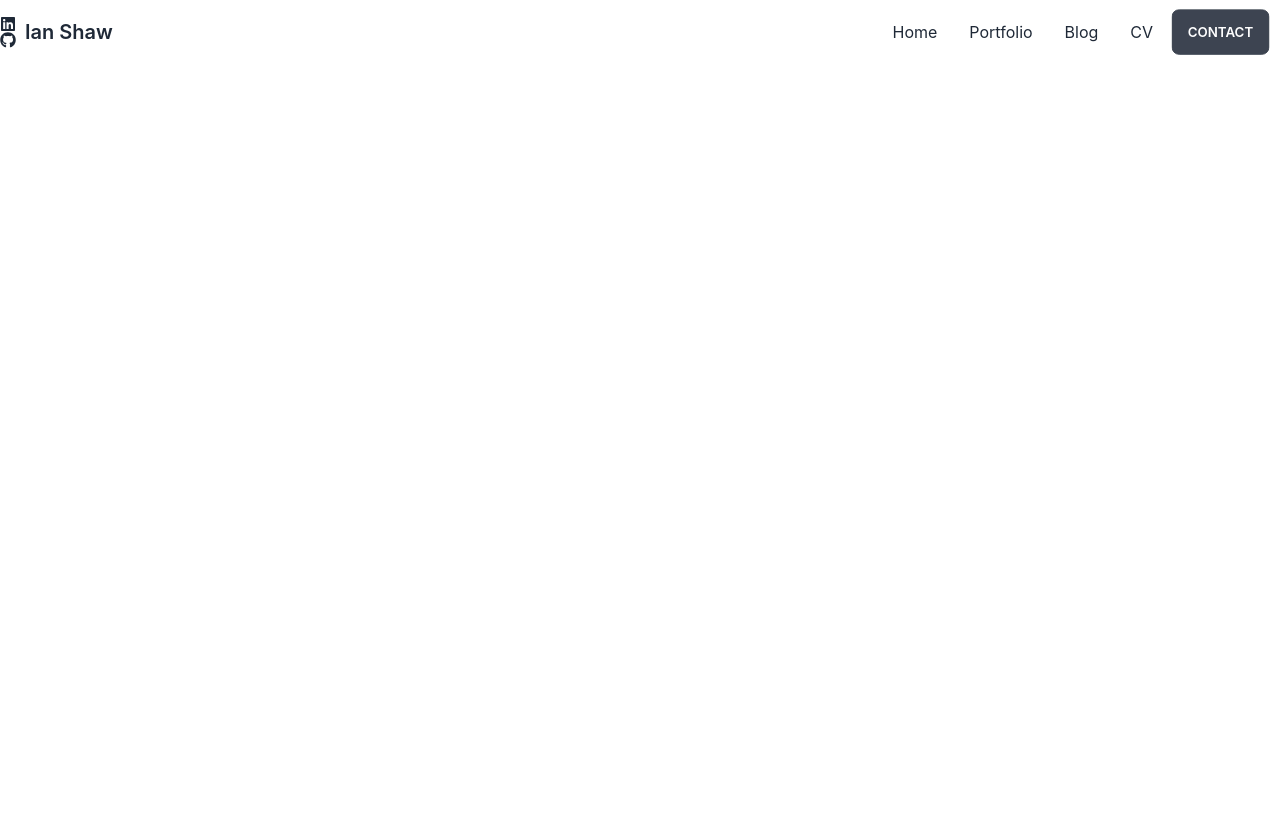
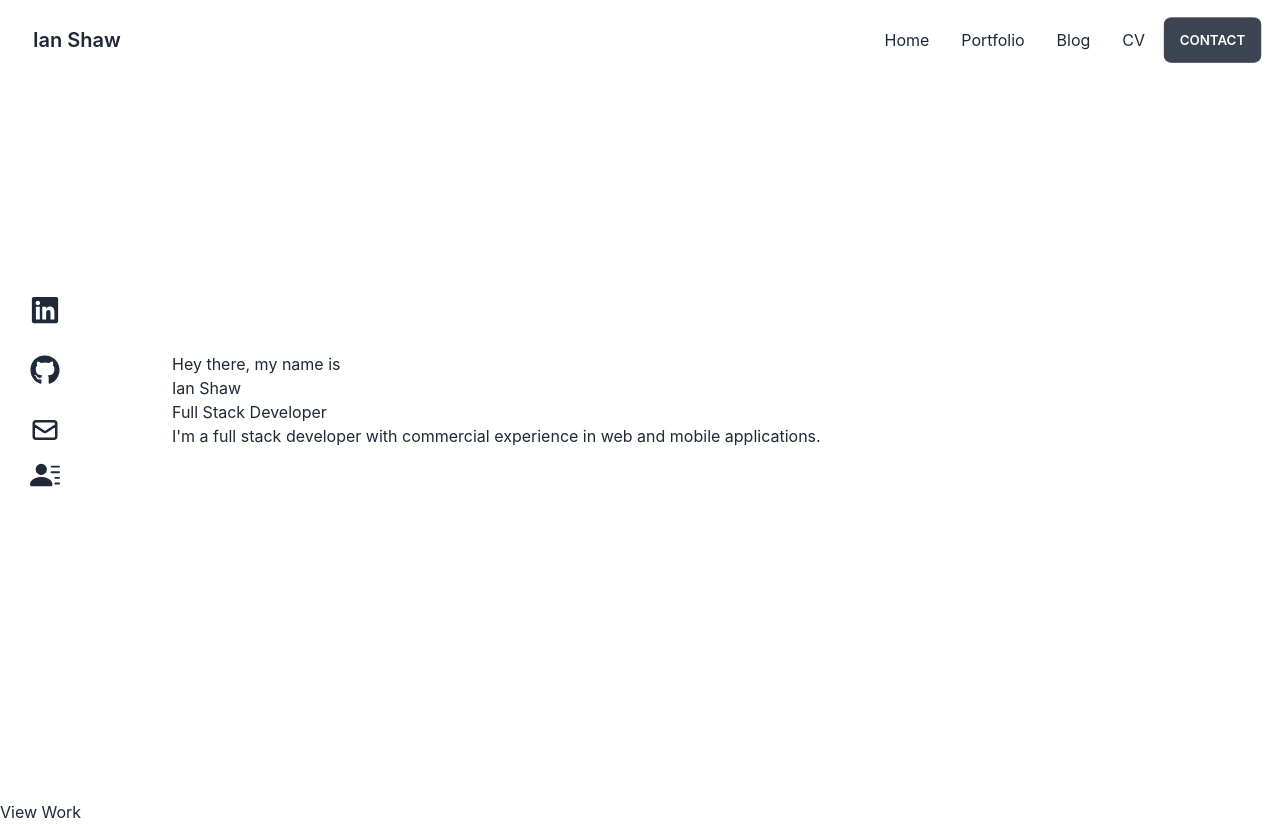
Before and after one commit to Ianshaw93/personalWebsite, a React (Vite) app: page / in a window 1280 px wide. Before the commit the page ends 800 px from the top, so only its background shows below. Built offline with nearby package versions, Linux system fonts and the light colour scheme.

Commit message:
added initial content to home page

```diff
--- a/package.json
+++ b/package.json
@@ -11,7 +11,8 @@
     "daisyui": "^2.14.3",
     "react": "^18.0.0",
     "react-dom": "^18.0.0",
-    "react-icons": "^4.4.0"
+    "react-icons": "^4.4.0",
+    "react-scroll": "^1.8.7"
   },
   "devDependencies": {
     "@originjs/vite-plugin-global-style": "^1.0.2",
--- a/src/App.tsx
+++ b/src/App.tsx
@@ -1,5 +1,6 @@
 import { useState } from "react";
 import "./App.css";
+import Home from "./components/Home";
 import NavComponent from "./components/Navbar";
 
 function App() {
@@ -9,6 +10,7 @@ function App() {
 		<div className="App">
 			{/* <TabComponent/> */}
 			<NavComponent />
+			<Home />
 			{/* <BodyComponent/> */}
 			{/* <FooterComponent/> */}
 		</div>
--- /dev/null
+++ b/src/components/Home.tsx
@@ -0,0 +1,21 @@
+import React from 'react';
+import { HiArrowNarrowRight } from 'react-icons/hi';
+
+const Home = () => {
+  return (
+    <div name='home' className='w-full h-screen'>
+        {/* Container */}
+        <div className='max-w-[1000px] mx-auto px-8 flex flex-col justify-center h-full'>
+          <p>Hey there, my name is</p>
+          <h1>Ian Shaw</h1>
+          <h2>Full Stack Developer</h2>
+          <p>I'm a full stack developer with commercial experience in web and mobile applications.</p>
+        </div>
+        <div>
+          <button>View Work <></></button>
+        </div>
+    </div>
+  )
+}
+
+export default Home
--- a/src/components/Navbar.tsx
+++ b/src/components/Navbar.tsx
@@ -1,6 +1,8 @@
 import React, {useState} from 'react';
-import { FaBars, FaTimes, FaGithub, FaLinkedin } from 'react-icons/fa';
-
+import { FaBars, FaTimes, FaGithub, FaLinkedin, FaMedium } from 'react-icons/fa';
+import { Link } from 'react-scroll';
+import { HiOutlineMail } from 'react-icons/hi';
+import { BsFillPersonLinesFill } from 'react-icons/bs';
 // type BurgerProps = {
 // 	handleClick: (event: React.MouseEvent) => boolean;
 // }
@@ -13,7 +15,7 @@ export default function NavComponent() {
 
 	return (
 		<>
-			<div className="navbar bg-base lg">
+			<div className="fixed w-full h-[80px] flex justify-between items-center px-4">
 				<div className="flex-1">
 					<a className="btn btn-ghost normal-case text-xl" href="#home">
 						Ian Shaw
@@ -22,13 +24,20 @@ export default function NavComponent() {
 				</div>
 				{/* menu hidden mobile, visible big screen */}
 				<div className='hidden md:flex'>
-					<div className="navbar-end">
+					{/* <div className="navbar-end">*/}
 						<ul className="menu menu-horizontal p-0">
+						{/* <ul className="hidden md:flex"> */}
 							<li>
-								<a href="#link">Home</a>
+								<Link to='home' smooth={true} duration={500}>
+									Home
+								</Link>
+								{/* <a href="#link">Home</a> */}
 							</li>
 							<li>
-								<a href="#link">Portfolio</a>
+								<Link to='portfolio' smooth={true} duration={500}>
+									Portfolio
+								</Link>
+								{/* <a href="#link">Portfolio</a> */}
 							</li>
 							<li>
 								<a href="#link">Blog</a>
@@ -39,7 +48,7 @@ export default function NavComponent() {
 							<a className="btn">Contact</a>
 						</ul>
 
-					</div>
+					{/* </div> */}
 				</div>
 				{/* Burger Menu */}
 				{/* <div className='md:hidden' onClick={props.handleClick}> */}
@@ -67,12 +76,32 @@ export default function NavComponent() {
 				</ul>
 
 				{/* Social Icons */}
-				<div className='flex fixed flex-col tip-[35%] left-0'>
+				<div className='hidden md:flex fixed flex-col top-[35%] left-0'>
 					<ul>
-						<li>
-							<a href="/">
-								<FaLinkedin />
-								<FaGithub />
+						<li className='w-[160px] h-[60px] flex justify-between items-center ml-[-100px] hover:ml-[-10px] duration-300'>
+							<a className='pl-8 flex justify-between items-center w-full'
+							href="/">
+								LinkedIn<FaLinkedin size={30}/>
+							</a>
+						</li>
+						<li className='w-[160px] h-[60px] flex justify-between items-center ml-[-100px] hover:ml-[-10px] duration-300'>
+							<a className='pl-8 flex justify-between items-center w-full' href="/">
+								GitHub <FaGithub size={30}/>
+							</a>
+						</li>
+						{/* <li className='w-[160px] h-[60px] justify-between items-center ml-[-100px] hover:ml-[-10px] duration-300'>
+							<a className='pl-8 flex justify-between items-center w-full' href="/">
+								Medium<FaMedium size={30}/>
+							</a>
+						</li> */}
+						<li className='w-[160px] h-[60px] flex justify-between items-center ml-[-100px] hover:ml-[-10px] duration-300'>
+							<a className='pl-8 flex justify-between items-center w-full' href="/">
+								Email <HiOutlineMail size={30}/>
+							</a>
+						</li>
+						<li className='w-[160px] h-[60px] justify-between items-center ml-[-100px] hover:ml-[-10px] duration-300'>
+							<a className='pl-8 flex justify-between items-center w-full' href="/">
+								Resume<BsFillPersonLinesFill size={30}/>
 							</a>
 						</li>
 					</ul>
--- a/src/components/Tabs.tsx
+++ /dev/null
@@ -1,31 +0,0 @@
-import React from "react";
-// import { Tabs, Tab } from 'react-bootstrap';
-import MiningOs from "../pages/MiningOs";
-// import Tabs from 'react-bootstrap/Tabs'
-// window tabs to open other applications e.g. online store, internet search, maps, news, crypto prices
-
-export default function TabComponent() {
-	return (
-		<>
-			<Tabs
-				defaultActiveKey="profile"
-				id="uncontrolled-tab-example"
-				className="mb-3"
-			>
-				<Tab eventKey="Mining" title="Mining">
-					{/* Mining os */}
-					<MiningOs />
-				</Tab>
-				<Tab eventKey="Store" title="Store">
-					Store - buy ASICs etc
-				</Tab>
-				<Tab eventKey="Crypto Prices" title="Crypto Prices" disabled>
-					charts of prices
-				</Tab>
-				<Tab eventKey="GlobeScan" title="GlobeScan" disabled>
-					shows map with possible factory locations
-				</Tab>
-			</Tabs>
-		</>
-	);
-}
--- a/src/pages/Globe.tsx
+++ /dev/null
@@ -1,12 +0,0 @@
-import NavComponent from '../components/Navbar';
-
-
-export default function MiningOs() {
-    return(
-        <>
-            <NavComponent/>
-            MiningOS
-        </>
-
-    )
-}
--- a/src/pages/MiningOs.tsx
+++ /dev/null
@@ -1,12 +0,0 @@
-import NavComponent from '../components/Navbar';
-
-
-export default function MiningOs() {
-    return(
-        <>
-            <NavComponent/>
-            MiningOS
-        </>
-
-    )
-}
```
Also changed, not shown: src/pages/Store.tsx (deleted), 1 other file (tests, documents, lock files or other folders).
